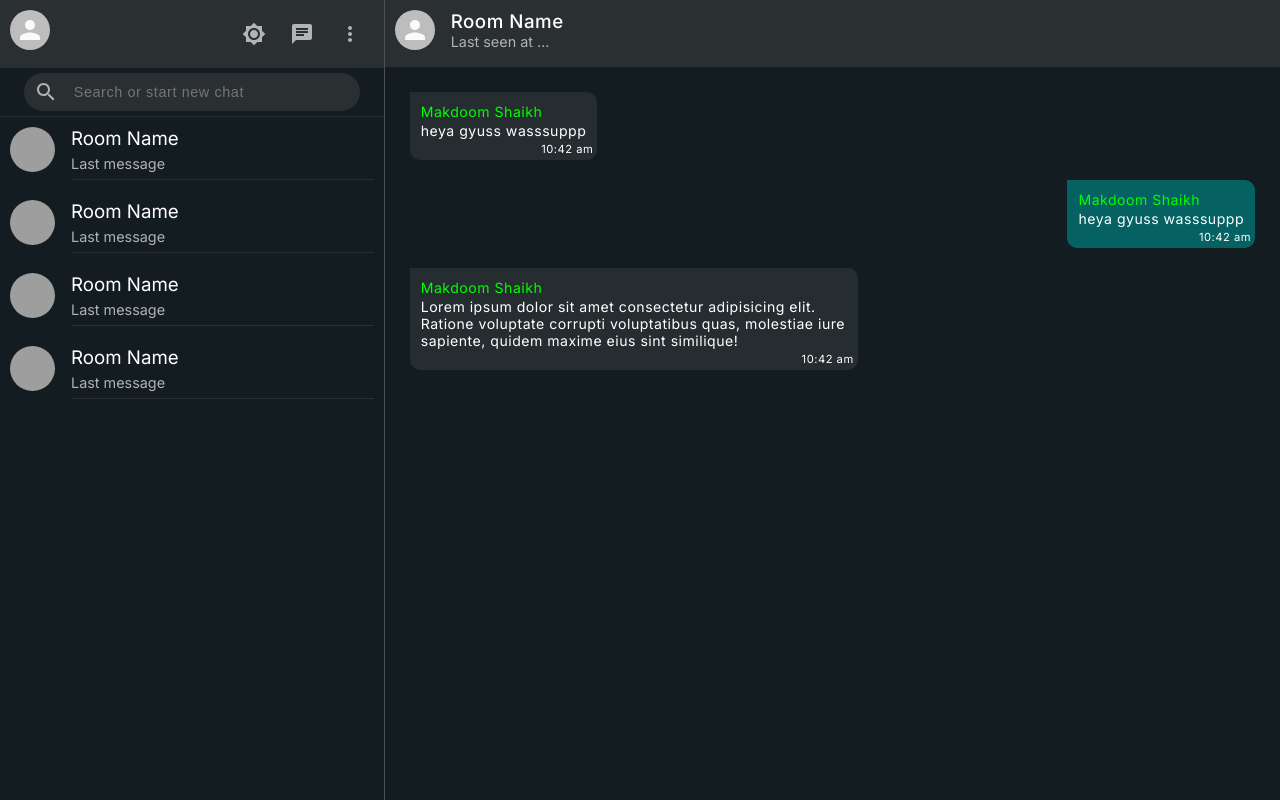
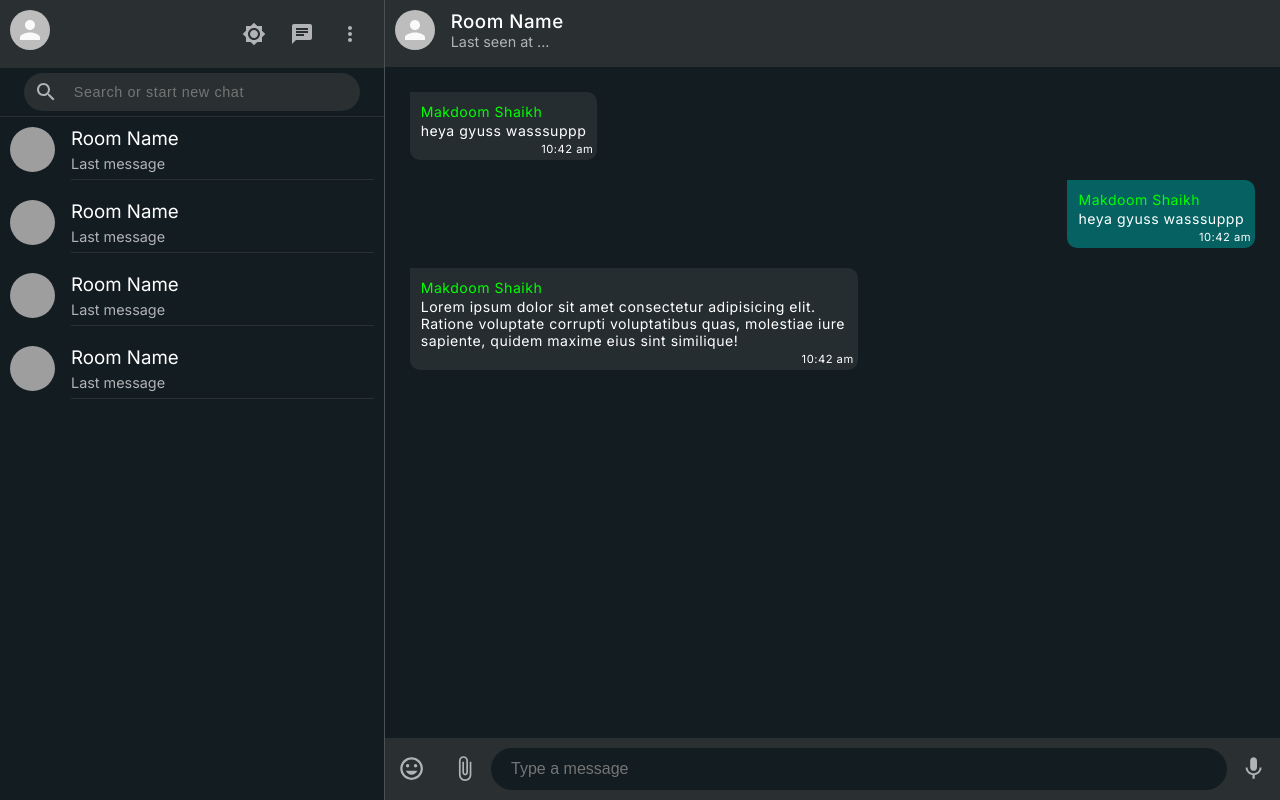
Before and after one commit to makdoom/whatsapp-clone, a React (Create React App) app: page / in a window 1280 px wide. Built offline with nearby package versions, Linux system fonts and the light colour scheme; grey boxes are pictures that could not be loaded.

Commit message:
Added footer

```diff
--- a/src/components/chat/Chat.js
+++ b/src/components/chat/Chat.js
@@ -1,6 +1,9 @@
 import React from "react";
-import { Avatar } from "@material-ui/core";
+import { Avatar, IconButton } from "@material-ui/core";
 import "./chat.css";
+import { InsertEmoticon } from "@material-ui/icons";
+import AttachFileIcon from "@material-ui/icons/AttachFile";
+import MicIcon from "@material-ui/icons/Mic";
 
 const Chat = () => {
   return (
@@ -35,9 +38,22 @@ const Chat = () => {
           </span>
           <span className="chat__time">10:42 am</span>
         </p>
-        {/* <p className="chat__message">Heya gyuss</p> */}
       </div>
-      <div className="chat__footer"></div>
+      <div className="chat__footer">
+        <IconButton>
+          <InsertEmoticon />
+        </IconButton>
+        <IconButton>
+          <AttachFileIcon />
+        </IconButton>
+        <form>
+          <input type="text" placeholder="Type a message" />
+          <button type="submit">button</button>
+        </form>
+        <IconButton>
+          <MicIcon />
+        </IconButton>
+      </div>
     </div>
   );
 };
--- a/src/components/chat/chat.css
+++ b/src/components/chat/chat.css
@@ -69,3 +69,36 @@
   right: 4px;
   font-size: 0.7rem;
 }
+
+.chat__footer {
+  display: flex;
+  justify-content: space-between;
+  align-items: center;
+  height: 62px;
+}
+
+.chat__footer > form {
+  flex: 1;
+  display: flex;
+}
+
+.chat__footer > form > input {
+  flex: 1;
+  border-radius: 30px;
+  border: none;
+  outline: none;
+  padding: 12px 20px;
+  background-color: var(--drk-secondary-background);
+  font-size: 1rem;
+  color: #ffff;
+}
+
+.chat__footer > form > button {
+  display: none;
+}
+
+.chat__footer .MuiSvgIcon-root {
+  margin: 0 1px;
+  font-size: 1.7rem;
+  color: var(--drk-font-color);
+}
```
Also changed, not shown: 1 other file (tests, documents, lock files or other folders).
